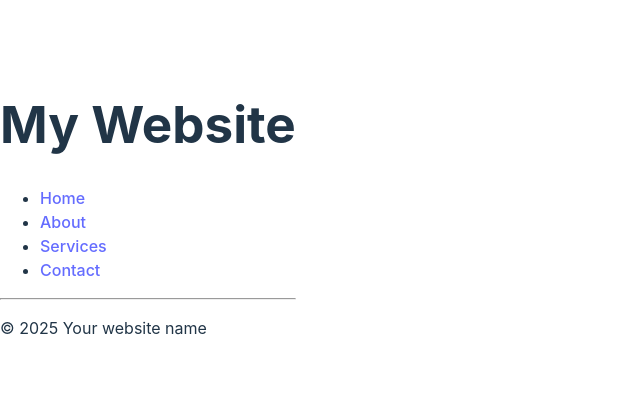
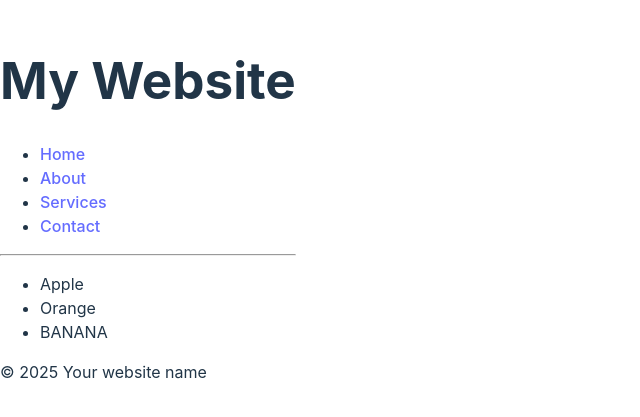
Before and after one commit to dexter-nym/React, a React (Vite) app: page / in a window 1280 px wide. Shown: the part 191-608 px from the top of the page, without its empty margins (0-640 px from the left). Built offline with nearby package versions, Linux system fonts and the light colour scheme.

Commit message:
added food component

```diff
--- a/src/App.jsx
+++ b/src/App.jsx
@@ -1,10 +1,12 @@
 import Header from "./Header";
 import Footer from "./Footer";
+import Food from "./Food";
 
 function App() {
   return (
     <>
       <Header />
+      <Food />
       <Footer />
     </>
   );
--- /dev/null
+++ b/src/Food.jsx
@@ -0,0 +1,12 @@
+function Food() {
+  const food1 = "Orange";
+  const food2 = "Banana";
+  return (
+    <ul>
+      <li>Apple</li>
+      <li>{food1}</li>
+      <li>{food2.toUpperCase()}</li>
+    </ul>
+  );
+}
+export default Food;
```
